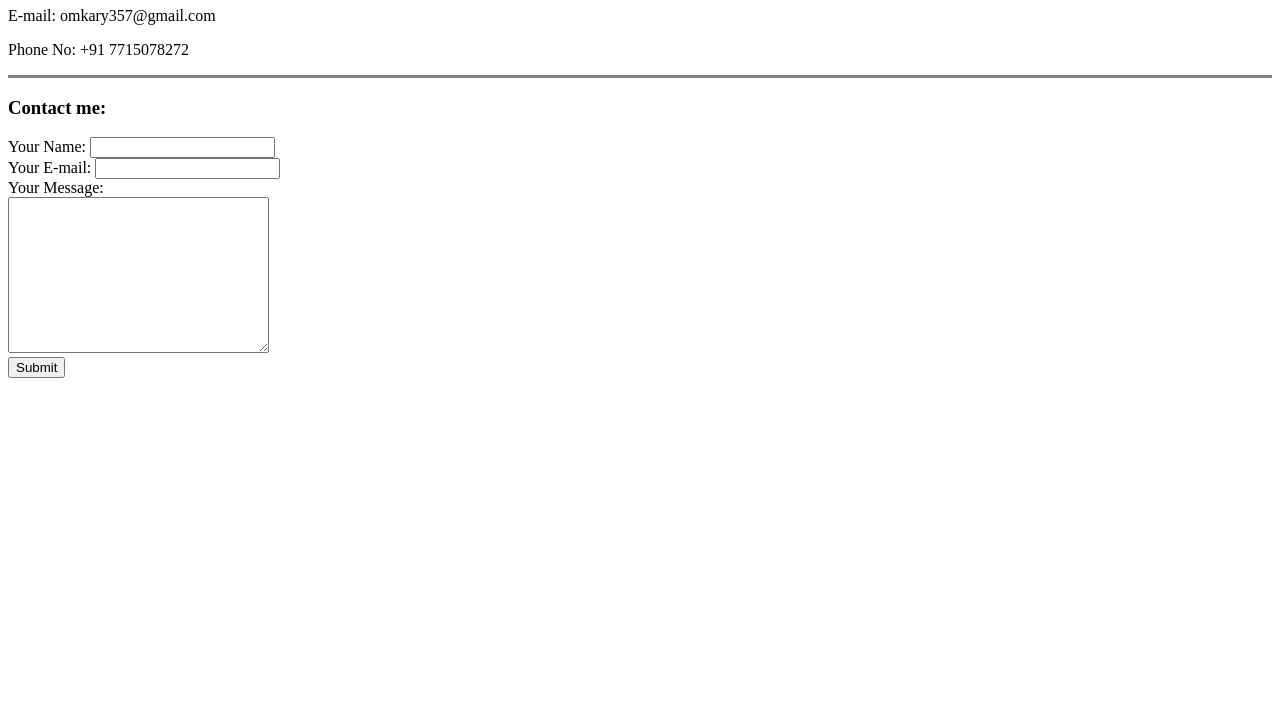
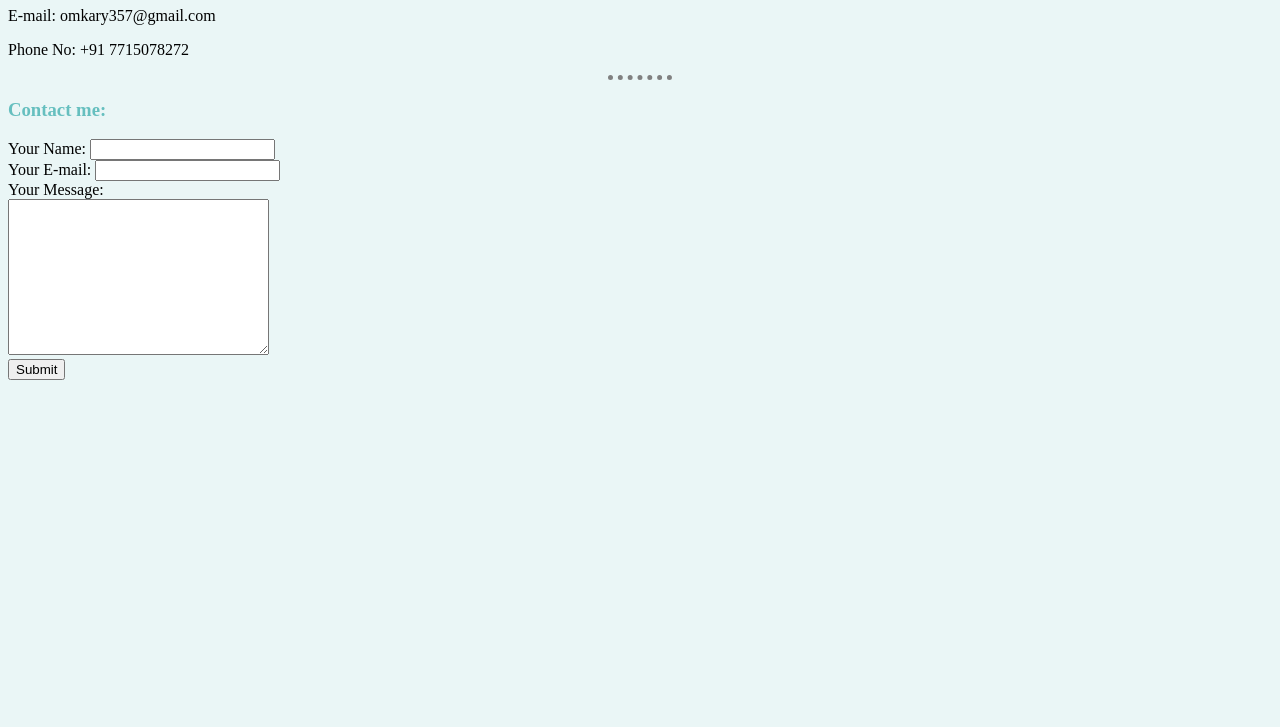
Before and after one commit to omkar30yadav/CV, a plain HTML site: page contact.html in a window 1280 px wide. Shown: the part 73-800 px from the top of the page. Drawn offline with Linux system fonts and the light colour scheme.

Commit message:
Update contact.html

```diff
--- a/contact.html
+++ b/contact.html
@@ -5,12 +5,13 @@
     <meta http-equiv="X-UA-Compatible" content="IE=edge">
     <meta name="viewport" content="width=device-width, initial-scale=1.0">
     <title>Contact</title>
+    <link rel="stylesheet" href="css/style.css">
 </head>
 <body>
     <h1>My Contact Details</h1>
     <p>E-mail: omkary357@gmail.com</p>
     <p>Phone No: +91 7715078272</p>
-    <hr size="3" noshade="">
+    <hr>
     <h3>Contact me:</h3>
     <form action="mailto:omkary357@gmail.com" method="post" target="_blank" enctype="text/plain">
         <label>Your Name:</label>
```
